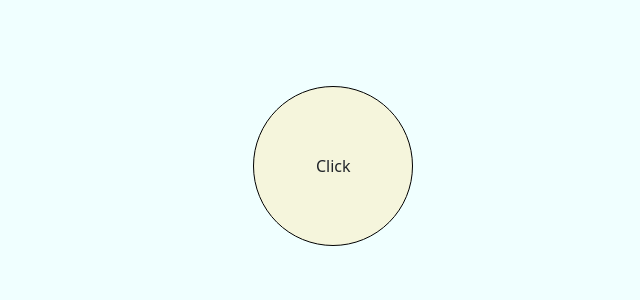
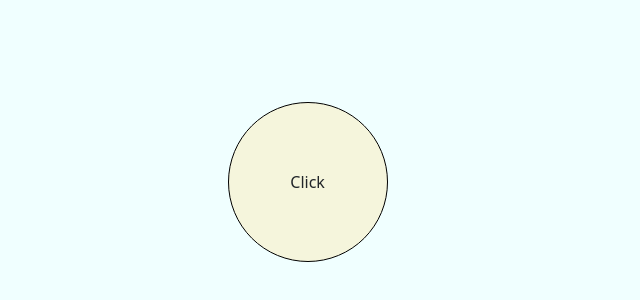
Before and after one commit to FRR95/changecolorSPA, a plain HTML site: page index.html in a window 1280 px wide. Shown: the part 266-566 px from the top of the page, without its empty margins (310-950 px from the left). Drawn offline with nearby package versions, Linux system fonts and the light colour scheme.

Commit message:
squaring button

```diff
--- a/css/styles.css
+++ b/css/styles.css
@@ -40,14 +40,14 @@ section {
 .buttonClick {
     z-index: 1;
     position: absolute;
-    margin-top: 22em;
+    margin-top: 23em;
     width: 10em;
     height: 10em;
     border: 1px solid black;
     border-radius: 50%;
     background-color: beige;
     transition: 0.5s;
-    margin-left: 44%;
+    margin-left: 42%;
 }
 
 .buttonClick:hover {
```
